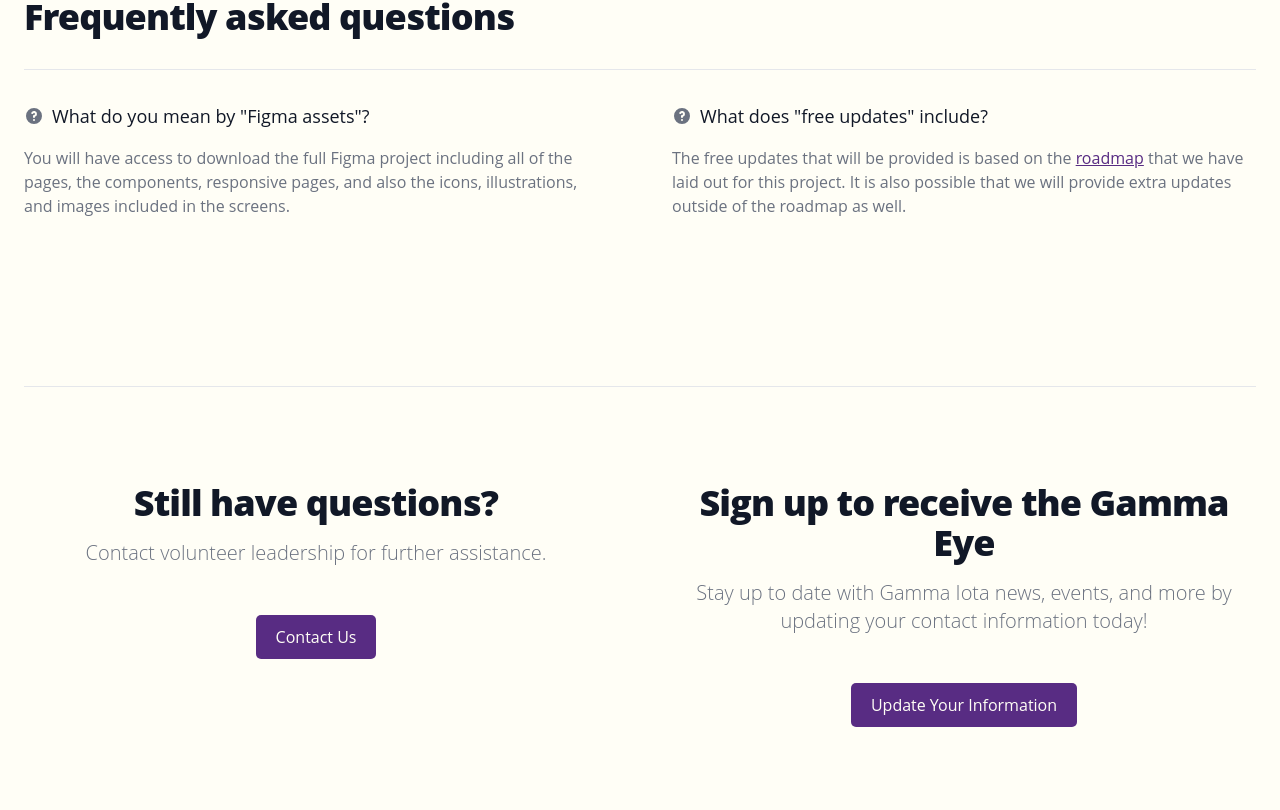
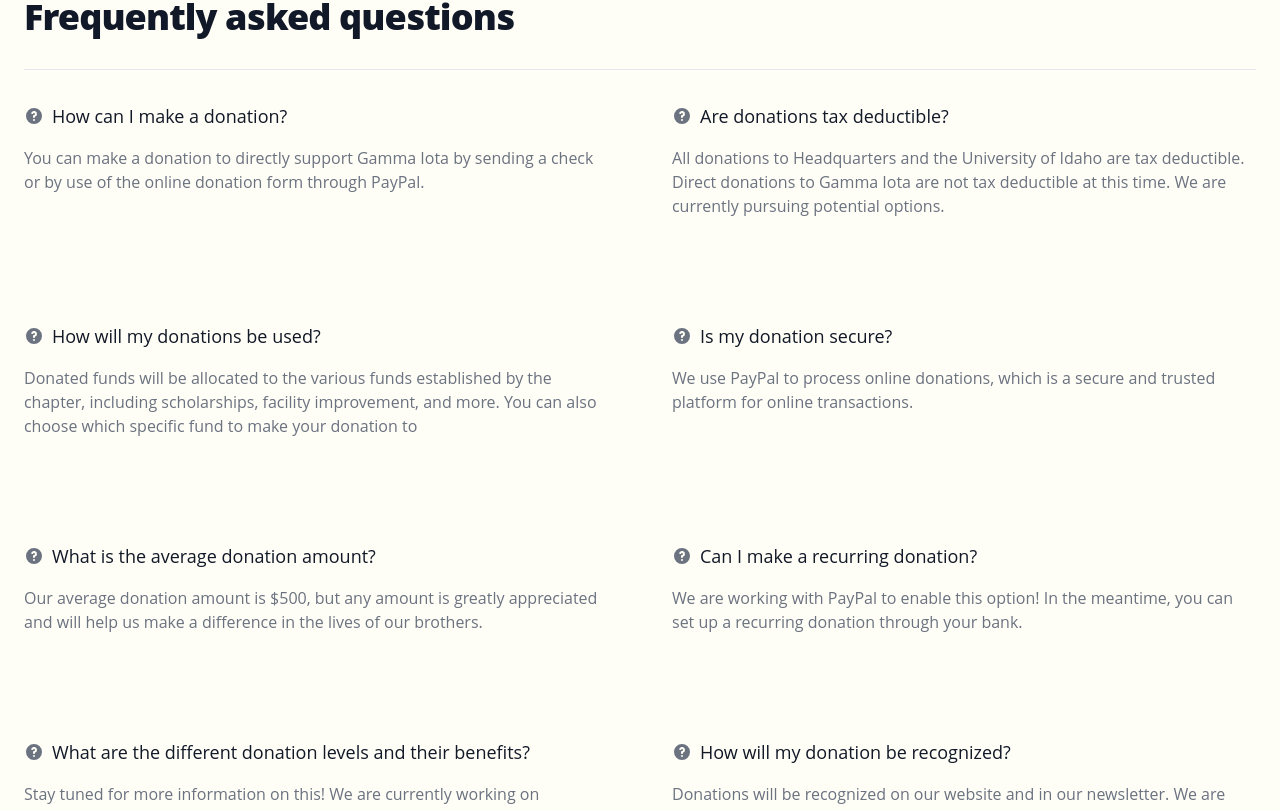
Before and after one commit to MSBivens/dsp, a Next.js app in the folder dsp/: page /donate in a window 1280 px wide. Shown: the part 2922-3732 px from the top of the page. Built offline with nearby package versions, Linux system fonts and the light colour scheme.

Commit message:
updateing FAQ

```diff
--- a/dsp/src/app/donate/page.js
+++ b/dsp/src/app/donate/page.js
@@ -6,6 +6,56 @@ import GammaEyeSubscribe from "../components/gammaEyeSubscribe.jsx";
 import donateWork from "../../../public/images/donate-work.jpg";
 
 export default function donate() {
+  const faqData = [
+    {
+      id: 1,
+      question: "How can I make a donation?",
+      answer:
+        "You can make a donation to directly support Gamma Iota by sending a check or by use of the online donation form through PayPal.",
+    },
+    {
+      id: 2,
+      question: "Are donations tax deductible?",
+      answer:
+        "All donations to Headquarters and the University of Idaho are tax deductible. Direct donations to Gamma Iota are not tax deductible at this time. We are currently pursuing potential options.",
+    },
+    {
+      id: 3,
+      question: "How will my donations be used?",
+      answer:
+        "Donated funds will be allocated to the various funds established by the chapter, including scholarships, facility improvement, and more. You can also choose which specific fund to make your donation to",
+    },
+    {
+      id: 4,
+      question: "Is my donation secure?",
+      answer:
+        "We use PayPal to process online donations, which is a secure and trusted platform for online transactions.",
+    },
+    {
+      id: 5,
+      question: "What is the average donation amount?",
+      answer:
+        "Our average donation amount is $500, but any amount is greatly appreciated and will help us make a difference in the lives of our brothers.",
+    },
+    {
+      id: 6,
+      question: "Can I make a recurring donation?",
+      answer:
+        "We are working with PayPal to enable this option! In the meantime, you can set up a recurring donation through your bank.",
+    },
+    {
+      id: 7,
+      question: "What are the different donation levels and their benefits?",
+      answer:
+        "Stay tuned for more information on this! We are currently working on establishing different donation levels and their benefits.",
+    },
+    {
+      id: 8,
+      question: "How will my donation be recognized?",
+      answer:
+        "Donations will be recognized on our website and in our newsletter. We are also working on establishing a donor wall in the chapter house. If you would like to remain anonymous, please let us know.",
+    },
+  ];
   return (
     <main>
       {/* Hero */}
@@ -263,16 +313,17 @@ export default function donate() {
       </section>
       {/* FAQ Section */}
       <section>
-        <div class="py-8 px-4 mx-auto max-w-screen-xl sm:py-16 lg:px-6">
-          <h2 class="mb-8 text-4xl tracking-tight font-extrabold text-gray-900 dark:text-white">
+        <div className="py-8 px-4 mx-auto max-w-screen-xl sm:py-16 lg:px-6">
+          <h2 className="mb-8 text-4xl tracking-tight font-extrabold text-gray-900 dark:text-white">
             Frequently asked questions
           </h2>
-          <div class="grid pt-8 text-left border-t border-gray-200 md:gap-16 dark:border-gray-700 md:grid-cols-2">
-            <div>
-              <div class="mb-10">
-                <h3 class="flex items-center mb-4 text-lg font-medium text-gray-900 dark:text-white">
+          <div className="grid pt-8 text-left border-t border-gray-200 md:gap-16 dark:border-gray-700 md:grid-cols-2">
+            {faqData.map((item) => (
+              <div key={item.id}>
+                <div className="mb-10">
+                  <h3 className="flex items-center mb-4 text-lg font-medium text-gray-900 dark:text-white">
                     <svg
-                    class="flex-shrink-0 mr-2 w-5 h-5 text-gray-500 dark:text-gray-400"
+                      className="flex-shrink-0 mr-2 w-5 h-5 text-gray-500 dark:text-gray-400"
                       fill="currentColor"
                       viewBox="0 0 20 20"
                       xmlns="http://www.w3.org/2000/svg"
@@ -283,47 +334,16 @@ export default function donate() {
                         clip-rule="evenodd"
                       ></path>
                     </svg>
-                  What do you mean by &quot;Figma assets&quot;?
+                    <span aria-labelledby={`question-${item.id}`}>
+                      {item.question}
+                    </span>
                   </h3>
-                <p class="text-gray-500 dark:text-gray-400">
-                  You will have access to download the full Figma project
-                  including all of the pages, the components, responsive pages,
-                  and also the icons, illustrations, and images included in the
-                  screens.
+                  <p className="text-gray-500 dark:text-gray-400">
+                    {item.answer}
                   </p>
                 </div>
               </div>
-            <div>
-              <div class="mb-10">
-                <h3 class="flex items-center mb-4 text-lg font-medium text-gray-900 dark:text-white">
-                  <svg
-                    class="flex-shrink-0 mr-2 w-5 h-5 text-gray-500 dark:text-gray-400"
-                    fill="currentColor"
-                    viewBox="0 0 20 20"
-                    xmlns="http://www.w3.org/2000/svg"
-                  >
-                    <path
-                      fill-rule="evenodd"
-                      d="M18 10a8 8 0 11-16 0 8 8 0 0116 0zm-8-3a1 1 0 00-.867.5 1 1 0 11-1.731-1A3 3 0 0113 8a3.001 3.001 0 01-2 2.83V11a1 1 0 11-2 0v-1a1 1 0 011-1 1 1 0 100-2zm0 8a1 1 0 100-2 1 1 0 000 2z"
-                      clip-rule="evenodd"
-                    ></path>
-                  </svg>
-                  What does &quot;free updates&quot; include?
-                </h3>
-                <p class="text-gray-500 dark:text-gray-400">
-                  The free updates that will be provided is based on the{" "}
-                  <a
-                    href="#"
-                    class="font-medium underline text-primary-600 dark:text-primary-500 hover:no-underline"
-                  >
-                    roadmap
-                  </a>{" "}
-                  that we have laid out for this project. It is also possible
-                  that we will provide extra updates outside of the roadmap as
-                  well.
-                </p>
-              </div>
-            </div>
+            ))}
           </div>
         </div>
       </section>
```
Lines whose indentation alone changed are shown as unchanged.
